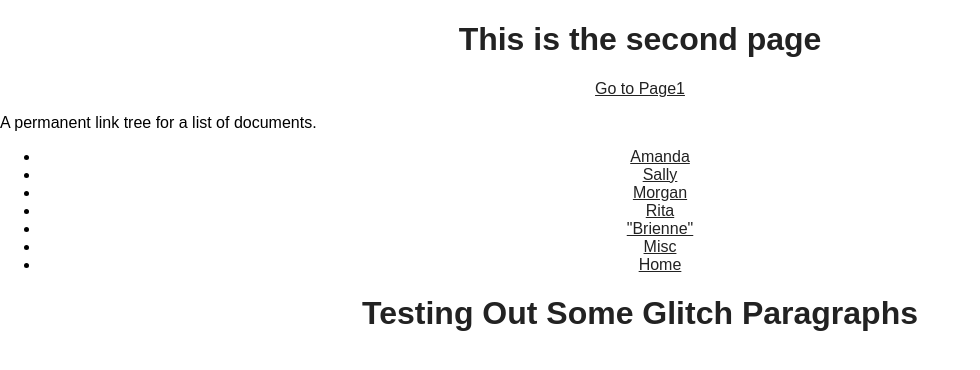
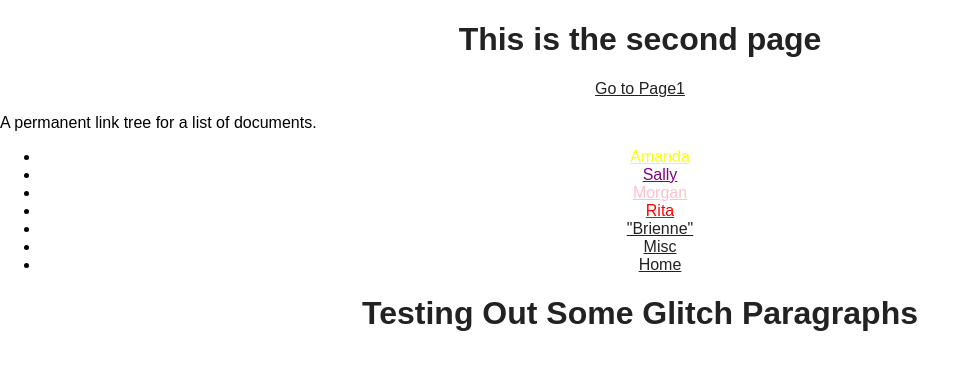
Before and after one commit to leafgilly/brienne_documentation, a React (Create React App) app in the folder my-app/: page /page2 in a window 1280 px wide. Shown: the top 370 px of the page, without its empty margins (0-980 px from the left). Built offline with nearby package versions, Linux system fonts and the light colour scheme.

Commit message:
added pagesVisited functionality to all girls + css styling

```diff
--- a/my-app/src/App.css
+++ b/my-app/src/App.css
@@ -141,9 +141,31 @@ body, html {
 
 /* NEW CSS WE MADE */
 
-.disabled-link:hover {
-  text-decoration:underline;
-  color:blue;
+/* The appearance of enabled and disabled links on the DocList page */
+
+.enabled-link-a {
+  color:yellow !important;
+}
+
+.enabled-link-s {
+  color:purple !important;
+}
+
+.enabled-link-m {
+  color:pink !important;
+}
+
+.enabled-link-r {
+  color:red !important;
+}
+
+.enabled-link-b {
+  color:blue !important;
+  cursor: not-allowed;
+}
+
+.disabled-link {
+  text-decoration: underline;
 }
 
 .disabled-link:hover {
--- a/my-app/src/pages/DocList.js
+++ b/my-app/src/pages/DocList.js
@@ -6,28 +6,33 @@ const DocList = () => {
   const enableBrienne = pagesVisited["Amanda"] && pagesVisited["Sally"] && pagesVisited["Morgan"] && pagesVisited["Rita"];
   console.log(enableBrienne);
 
+  const disableAmanda = !(pagesVisited["Amanda"]);
+  const disableSally = !(pagesVisited["Sally"]);
+  const disableMorgan = !(pagesVisited["Morgan"]);
+  const disableRita = !(pagesVisited["Rita"]);
+
   return (
     <>
     <p>A permanent link tree for a list of documents.</p>
     <ul>
       <li>
-      <Link to="/Amanda">Amanda</Link>
+      <Link to={disableAmanda ? "/Amanda" : "#"} className={disableAmanda ? 'enabled-link-a' : 'disabled-link'}>Amanda</Link>
       </li>
       <li>
-      <Link to="/Sally">Sally</Link>
+      <Link to={disableSally ? "/Sally" : "#"} className={disableSally ? 'enabled-link-s' : 'disabled-link'}>Sally</Link>
+      {/* <Link to="/Sally">Sally</Link> */}
       </li>
       <li>
-      <Link to="/Morgan">Morgan</Link>
+      <Link to={disableMorgan ? "/Morgan" : "#"} className={disableMorgan ? 'enabled-link-m' : 'disabled-link'}>Morgan</Link>
       </li>
       <li>
-      <Link to="/Rita">Rita</Link>
+      <Link to={disableRita ? "/Rita" : "#"} className={disableRita ? 'enabled-link-r' : 'disabled-link'}>Rita</Link>
       </li>
       {/* <li>
       <Link to="/'Brienne'">"Brienne"</Link>
       </li> */}
       <li>
-      <Link to={enableBrienne ? "/'Brienne'" : "#"} className='disabled-link'>"Brienne"</Link>
-      {/* TODO: UPDATE THE CLASSNAME BASED ON WHETHER OR NOT ENABLEBRIENNE IS TRUE */}
+      <Link to={enableBrienne ? "/'Brienne'" : "#"} className={enableBrienne ? 'enabled-link-b' : 'disabled-link'}>"Brienne"</Link>
       </li>
       <li>
         <Link to="/misc">Misc</Link>
@@ -36,8 +41,6 @@ const DocList = () => {
         <Link to="/">Home</Link>
       </li>
     </ul>
-    {/* <p> ------------- </p>
-     <Amanda /> */}
       <Outlet />
     </>
   )
--- a/my-app/src/pages/Page2.js
+++ b/my-app/src/pages/Page2.js
@@ -9,7 +9,6 @@ const Page2 = () => {
         </p></><DocList />
         <h1>Testing Out Some Glitch Paragraphs</h1>
         {/* TODO:
-        1. PROGRAM IN LOCKING THE USER OUT OF A PAGE THAT THEY HAVE FINISHED EXPLORING
         2. INPUT DUMMY TEXT AND JUST START CODING WEIRD INTERACTIONS PER CHARACTER
         3. CREATE A TEXT ENTRY BOX IN BRIENNE THAT IS INACTIVE EVEN TO 'BRIENNE WILLIAMS' UNTIL LATER */}
 
```
